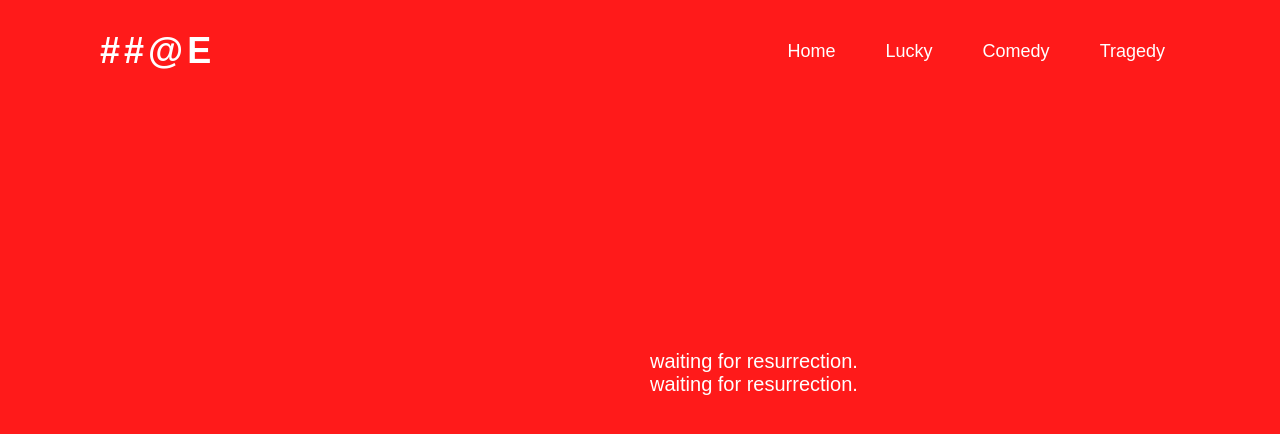
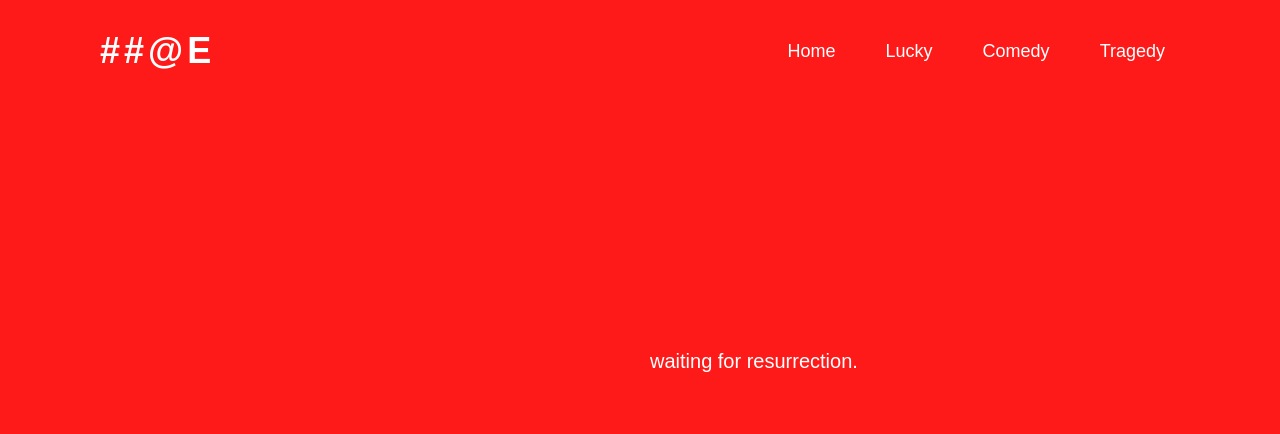
Before and after one commit to AgainstEverything/aetomb.github.io, a plain HTML site: page index.html in a window 1280 px wide. Drawn offline with Linux system fonts and the light colour scheme.

Commit message:
Update index.html

```diff
--- a/index.html
+++ b/index.html
@@ -31,14 +31,3 @@
 <p>waiting for resurrection.</p>
 
 </html>
-
-
-
-
-</header>
-<body>
-</body>
-
-<p>waiting for resurrection.</p>
-
-</html>
```
